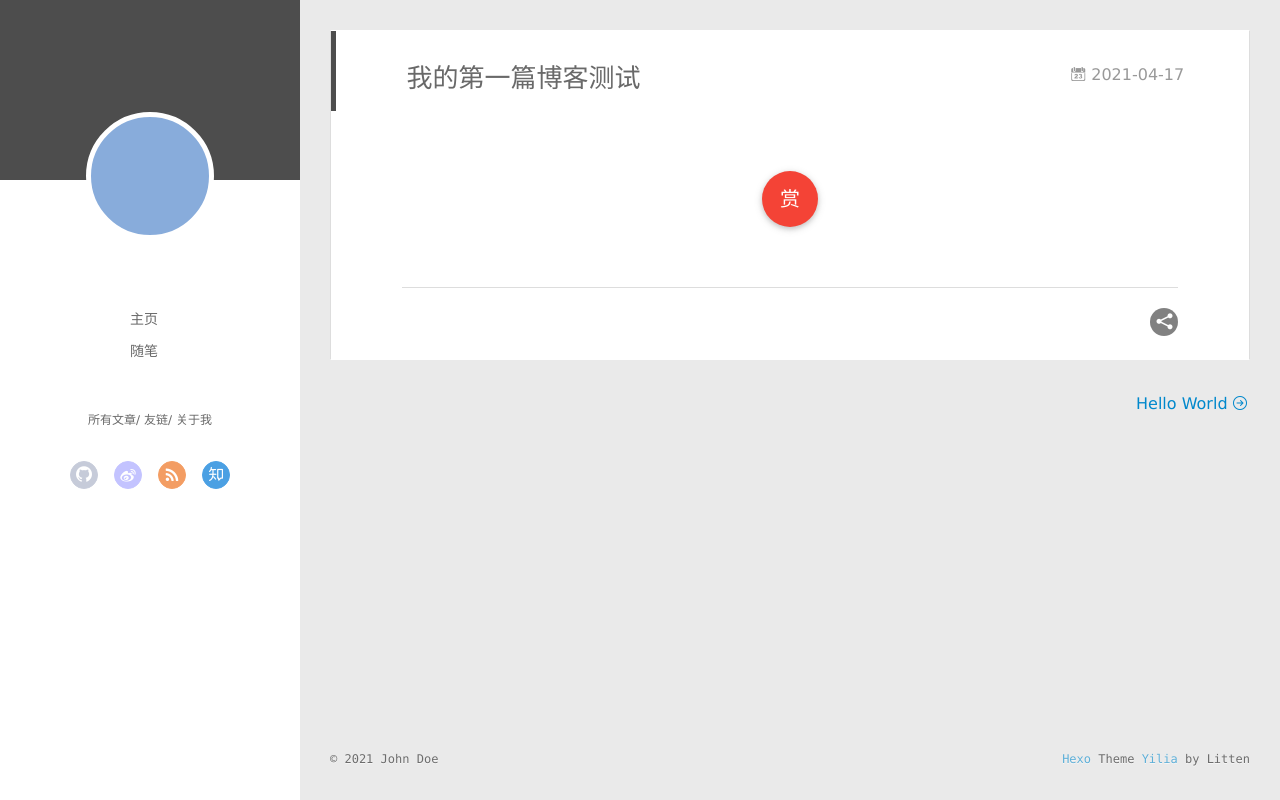
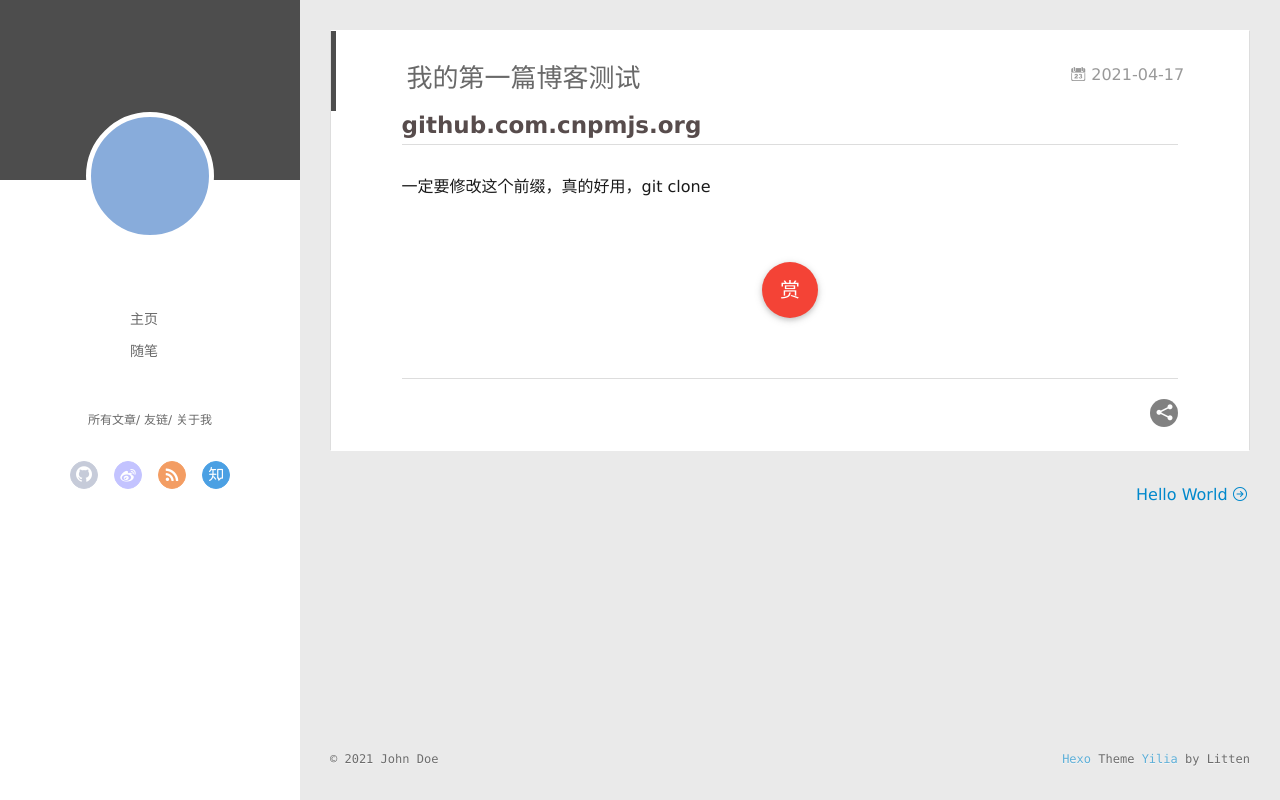
Before and after one commit to CallmeKiki-Muggle/CallmeKiki-Muggle.github.io, a plain HTML site: page 2021/04/17/我的第一篇博客测试/index.html in a window 1280 px wide. Drawn offline with Linux system fonts and the light colour scheme; no server answers.

Commit message:
Site updated: 2021-04-17 23:20:48

```diff
--- a/2021/04/17/我的第一篇博客测试/index.html
+++ b/2021/04/17/我的第一篇博客测试/index.html
@@ -8,13 +8,15 @@
   <link rel="dns-prefetch" href="http://example.com">
   <title>我的第一篇博客测试 | Hexo</title>
   <meta name="viewport" content="width=device-width, initial-scale=1, maximum-scale=1">
-  <meta property="og:type" content="article">
+  <meta name="description" content="github.com.cnpmjs.org一定要修改这个前缀，真的好用，git clone">
+<meta property="og:type" content="article">
 <meta property="og:title" content="我的第一篇博客测试">
 <meta property="og:url" content="http://example.com/2021/04/17/%E6%88%91%E7%9A%84%E7%AC%AC%E4%B8%80%E7%AF%87%E5%8D%9A%E5%AE%A2%E6%B5%8B%E8%AF%95/index.html">
 <meta property="og:site_name" content="Hexo">
+<meta property="og:description" content="github.com.cnpmjs.org一定要修改这个前缀，真的好用，git clone">
 <meta property="og:locale" content="en_US">
 <meta property="article:published_time" content="2021-04-17T10:57:21.000Z">
-<meta property="article:modified_time" content="2021-04-17T10:57:21.232Z">
+<meta property="article:modified_time" content="2021-04-17T15:19:08.646Z">
 <meta property="article:author" content="John Doe">
 <meta name="twitter:card" content="summary">
 
@@ -172,6 +174,7 @@
 
     <div class="article-entry" itemprop="articleBody">
 
+        <h2 id="github-com-cnpmjs-org"><a href="#github-com-cnpmjs-org" class="headerlink" title="github.com.cnpmjs.org"></a>github.com.cnpmjs.org</h2><p>一定要修改这个前缀，真的好用，git clone</p>
 
 
 
```
Also changed, not shown: index.html (+1 -0 lines).
